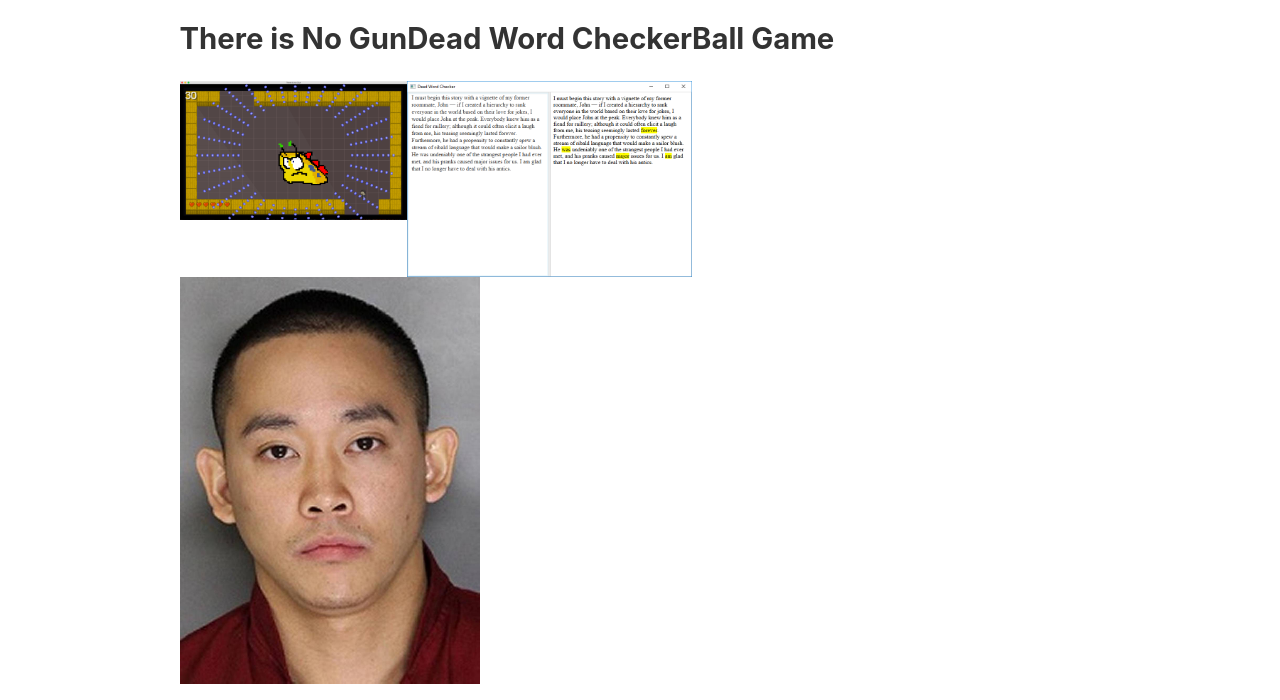
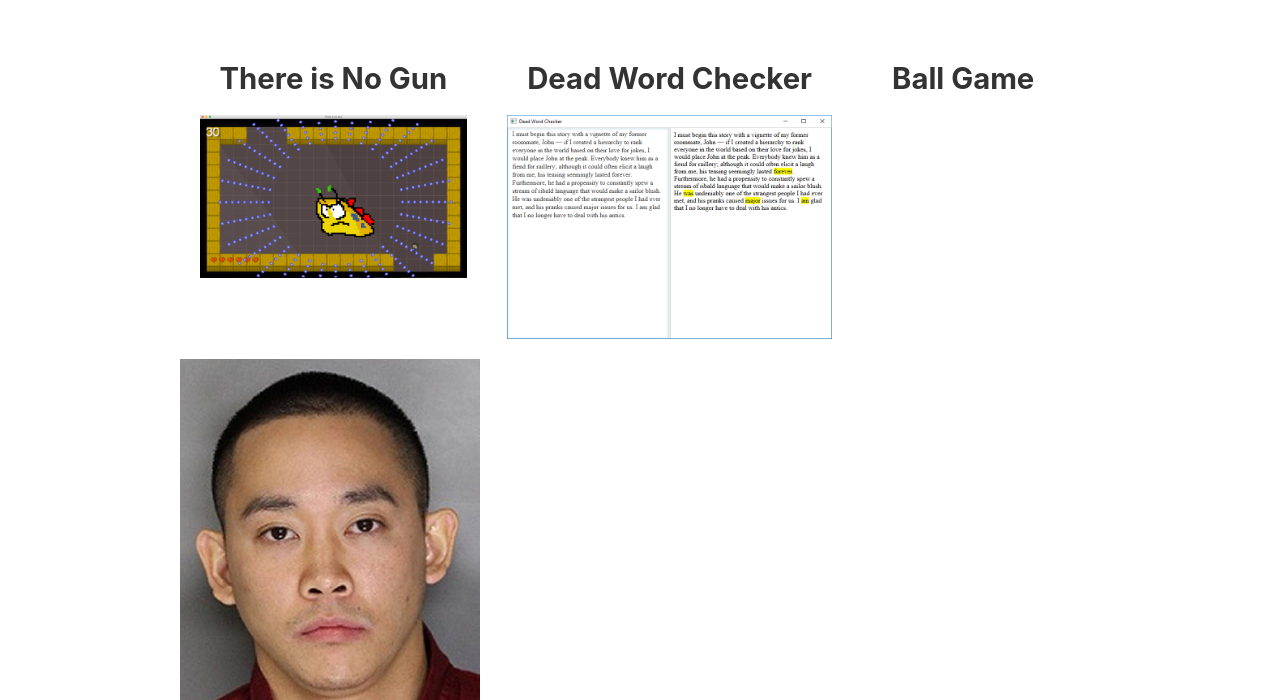
Before and after one commit to rowantran/rowantran.github.io, a Gatsby site: page / in a window 1280 px wide. Shown: the part 100-800 px from the top of the page. Built offline with nearby package versions, Linux system fonts and the light colour scheme; Gatsby itself is replaced by a stand-in of ours.

Commit message:
Project changes

```diff
--- /dev/null
+++ b/src/components/project.css
@@ -0,0 +1,3 @@
+.project {
+    margin: 20px;
+}
--- a/src/components/project.js
+++ b/src/components/project.js
@@ -1,16 +1,13 @@
 import PropTypes from "prop-types"
+import Img from "gatsby-image"
 import React from "react"
+import "./project.css"
 
-const Project = ({ projectTitle }) => (
-    <h2>{projectTitle}</h2>
+const Project = (props) => (
+    <div class="project">
+        <h2 class="project">{props.projectTitle}</h2>
+        <Img fluid={props.image} />
+    </div>
 )
 
-Project.propTypes = {
-    projectTitle: PropTypes.string,
-}
-
-Project.defaultProps = {
-    projectTitle: `aaa`,
-}
-
 export default Project
--- a/src/pages/index.js
+++ b/src/pages/index.js
@@ -10,14 +10,8 @@ const IndexPage = (props) => (
   <Layout>
     <SEO title="Home" keywords={[`gatsby`, `application`, `react`]} />
     <div style={{ display: `flex` }}>
-        <div style={{ maxWidth: `500px` }}>
-            <Project projectTitle="There is No Gun" />
-            <Img fluid={props.data.imageThereIsNoGun.childImageSharp.fluid} />
-        </div>
-        <div style={{ maxWidth: `500px` }}>
-            <Project projectTitle="Dead Word Checker" />
-            <Img fluid={props.data.imageDeadWordChecker.childImageSharp.fluid} />
-        </div>
+        <Project projectTitle="There is No Gun" image={props.data.imageThereIsNoGun.childImageSharp.fluid} />
+        <Project projectTitle="Dead Word Checker" image={props.data.imageDeadWordChecker.childImageSharp.fluid} />
         <Project projectTitle="Ball Game" />
     </div>
     <div style={{ maxWidth: `300px`, marginBottom: `1.45rem` }}>
```
